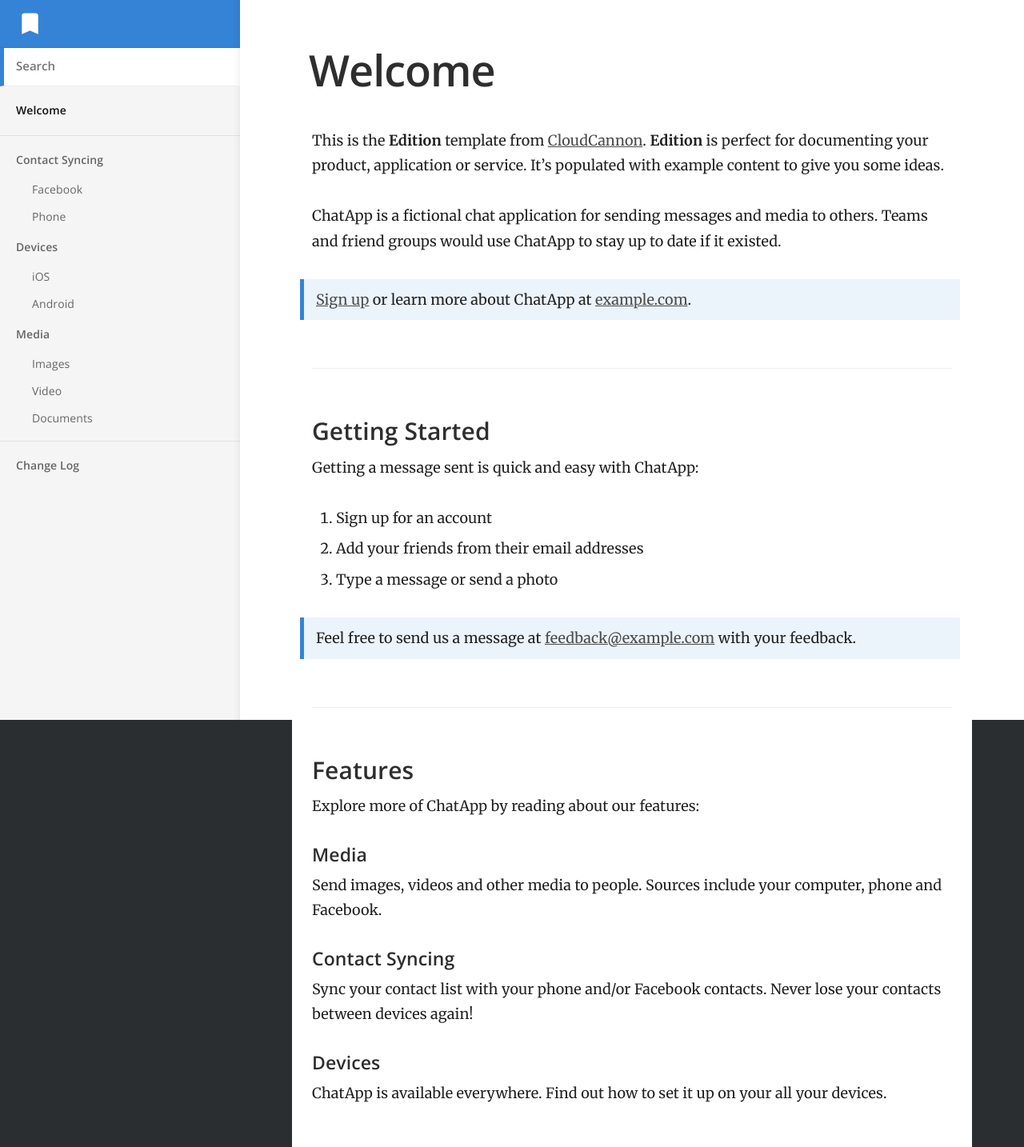
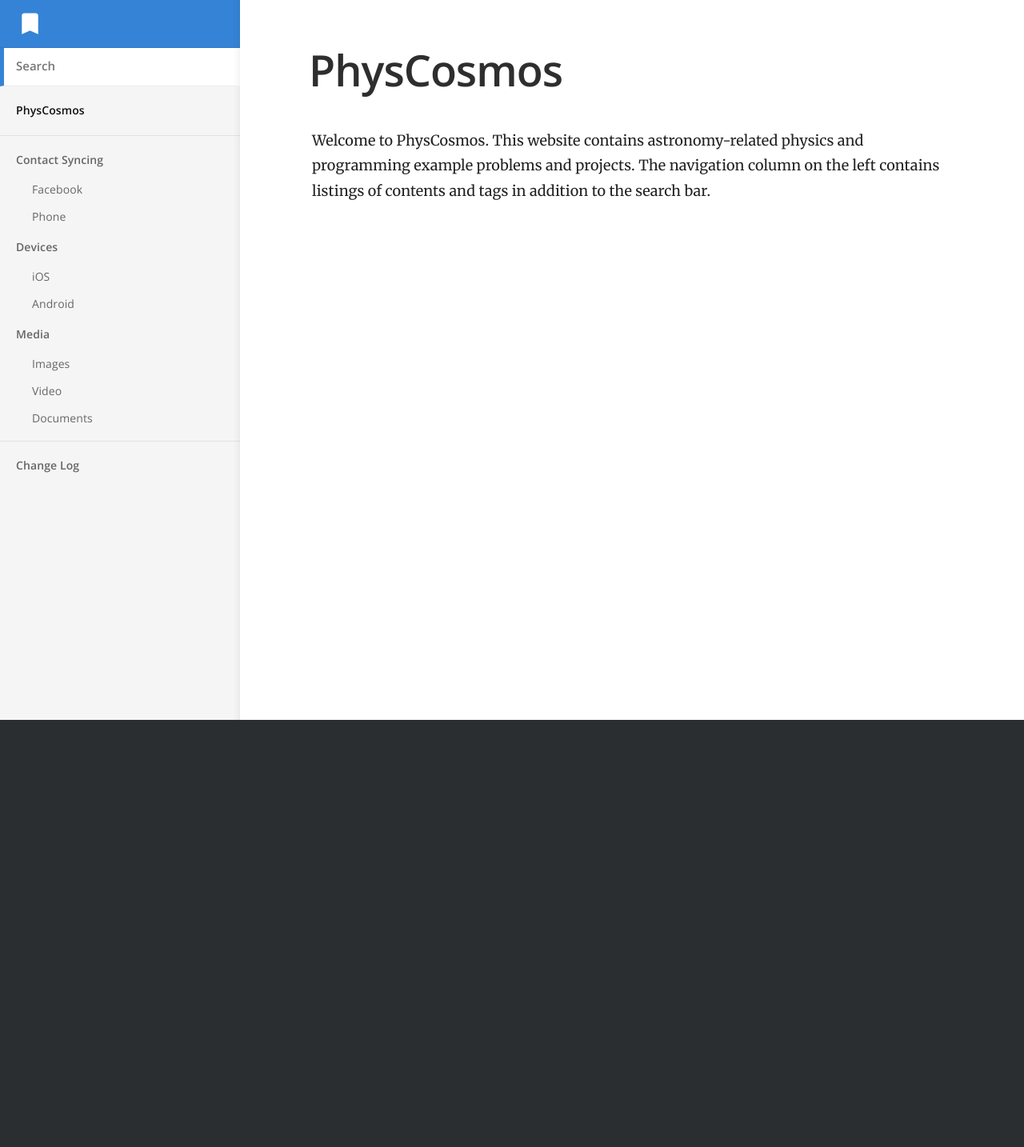
Before and after one commit to PhysCosmos/Site, a Jekyll site: the page built from index.md, in a window 1280 px wide. Shown: the whole page at 80% size. Built offline with Jekyll 4.4.1, drawn with Linux system fonts in a browser that asks for light colours; after the commit the page ends 900 px from its top, so only the background shows below that.

Commit message:
Update index.md

```diff
--- a/index.md
+++ b/index.md
@@ -1,38 +1,7 @@
 ---
-title: Welcome
+title: PhysCosmos
 ---
 
-This is the **Edition** template from [CloudCannon](http://cloudcannon.com/).
-**Edition** is perfect for documenting your product, application or service.
-It's populated with example content to give you some ideas.
-
-ChatApp is a fictional chat application for sending messages and media to others.
-Teams and friend groups would use ChatApp to stay up to date if it existed.
-
-> [Sign up](http://example.com/signup) or learn more about ChatApp at [example.com](http://example.com/).
-
-### Getting Started
-
-Getting a message sent is quick and easy with ChatApp:
-
-1. Sign up for an account
-2. Add your friends from their email addresses
-3. Type a message or send a photo
-
-> Feel free to send us a message at [feedback@example.com](mailto:feedback@example.com) with your feedback.
-
-### Features
-
-Explore more of ChatApp by reading about our features:
-
-#### Media
-
-Send images, videos and other media to people. Sources include your computer, phone and Facebook.
-
-#### Contact Syncing
-
-Sync your contact list with your phone and/or Facebook contacts. Never lose your contacts between devices again!
-
-#### Devices
-
-ChatApp is available everywhere. Find out how to set it up on your all your devices.
+Welcome to PhysCosmos.
+This website contains astronomy-related physics and programming example problems and projects.
+The navigation column on the left contains listings of contents and tags in addition to the search bar.
```
